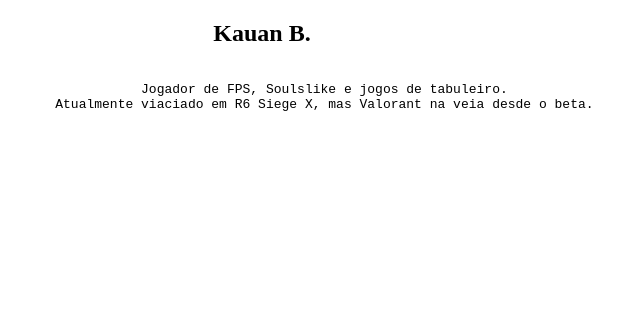
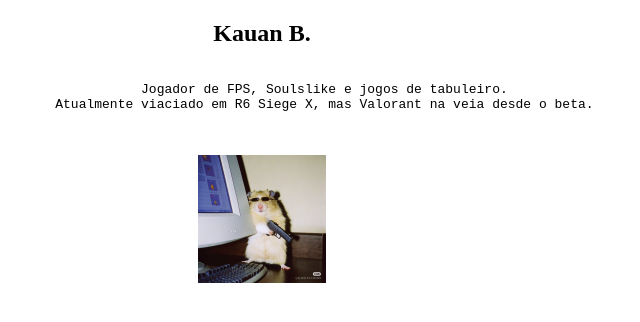
Before and after one commit to Yu-Sant/webpage, a plain HTML site: page contato.html in a window 1280 px wide. Shown: the whole page, without its empty margins (378-1018 px from the left). Drawn offline with Linux system fonts and the light colour scheme.

Commit message:
Update contato.html
Inserção de foto.

```diff
--- a/contato.html
+++ b/contato.html
@@ -19,8 +19,11 @@
 
             </pre>
 
+            <img src="minhafoto.JPG" alt"X1? Bora?" width="128" height="128">
+
         </center>
 
     </body>
 
+
 </html>
```
